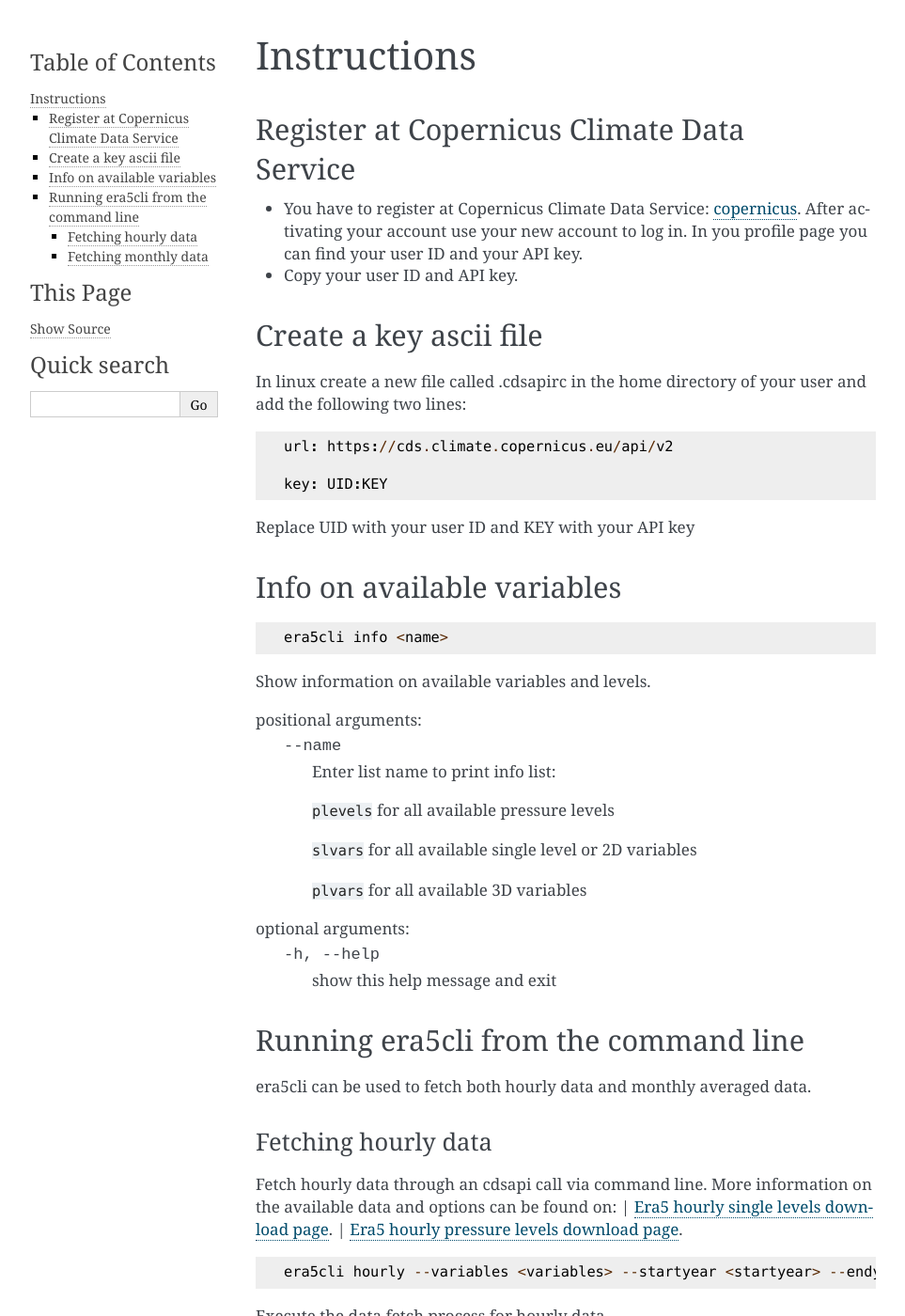
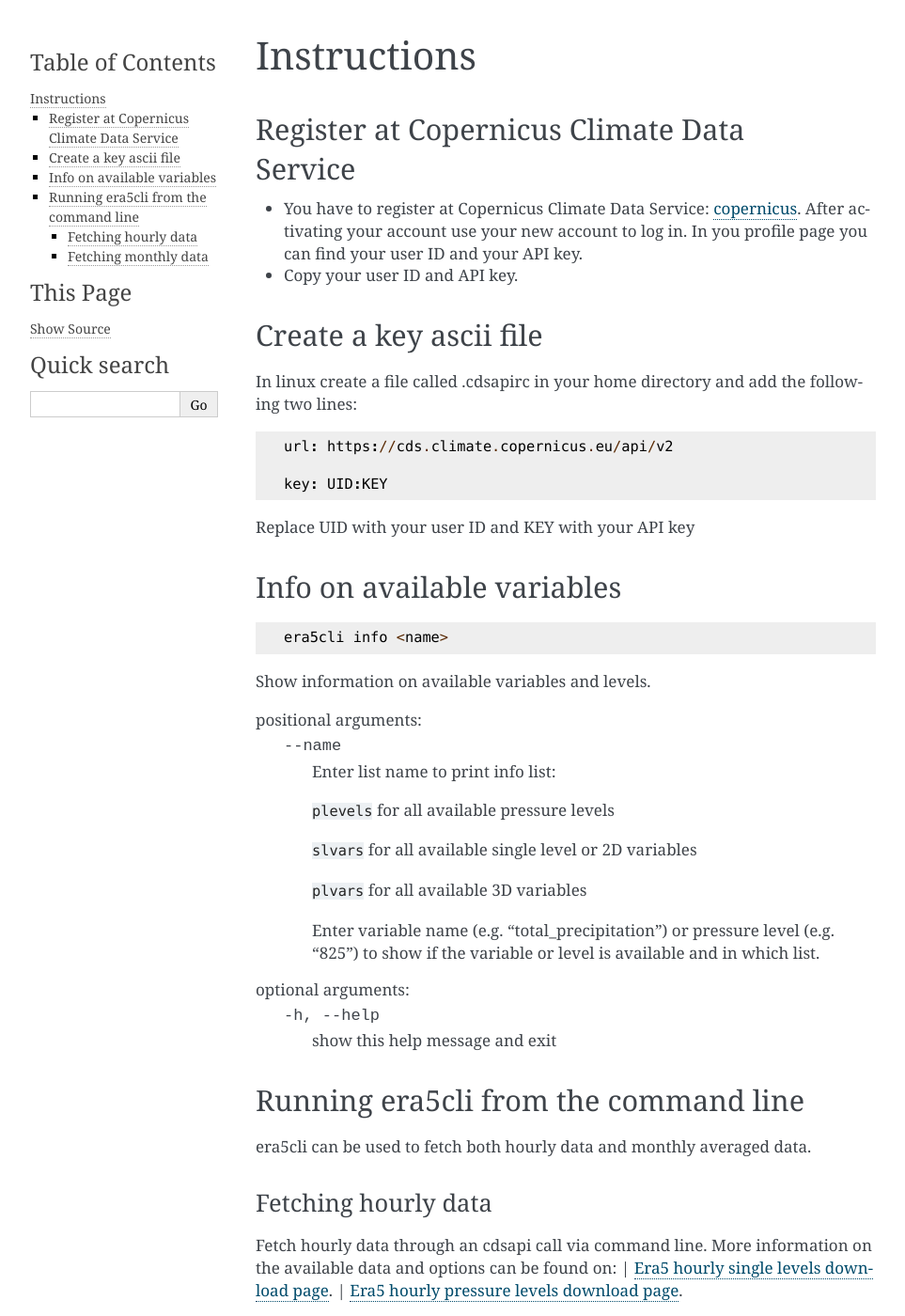
Before and after one commit to eWaterCycle/era5cli, a Sphinx documentation site: the page built from docs/source/instructions.rst, in a window 1280 px wide and 1400 px high. Shown: the whole window at 94% size, without its empty margins (148-1111 px from the left). Built offline with Sphinx 7.4.7, drawn with Linux system fonts in a browser that asks for light colours.

Commit message:
Revert "minor update to docs"
This reverts commit 98120f1895aa118d382ad870f5d1168ef3d49d0c.

```diff
--- a/docs/source/instructions.rst
+++ b/docs/source/instructions.rst
@@ -14,7 +14,7 @@ Register at Copernicus Climate Data Service
 Create a key ascii file
 ~~~~~~~~~~~~~~~~~~~~~~~
 
-In linux create a new file called .cdsapirc in the home directory of your user and add
+In linux create a file called .cdsapirc in your home directory and add
 the following two lines:
 
 ::
@@ -43,6 +43,10 @@ positional arguments:
               variables
 
               :samp:`plvars` for all available 3D variables
+
+              Enter variable name (e.g. "total_precipitation")
+              or pressure level (e.g. "825") to show if the
+              variable or level is available and in which list.
 
 optional arguments:
   -h, --help  show this help message and exit
```
Also changed, not shown: 1 other file.
